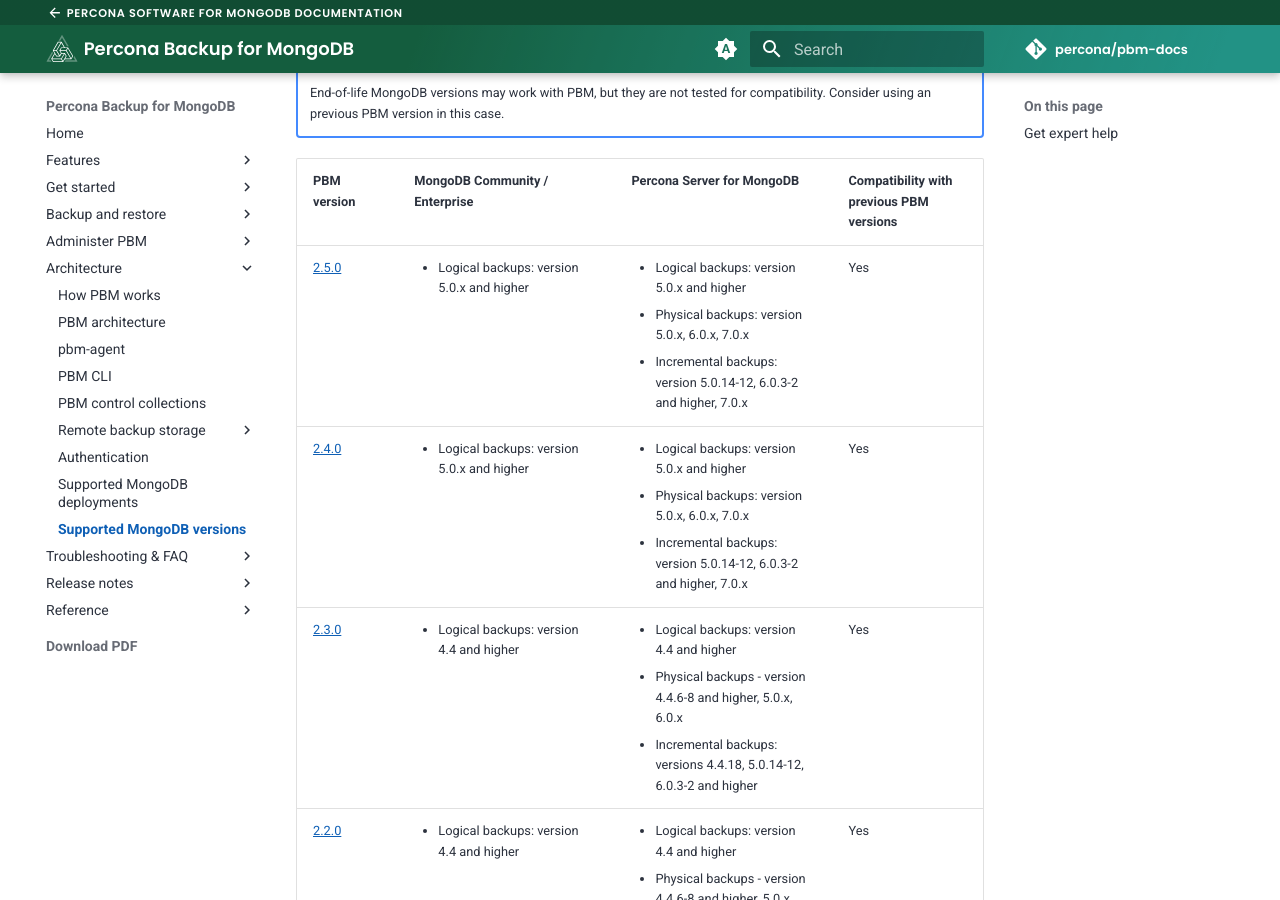
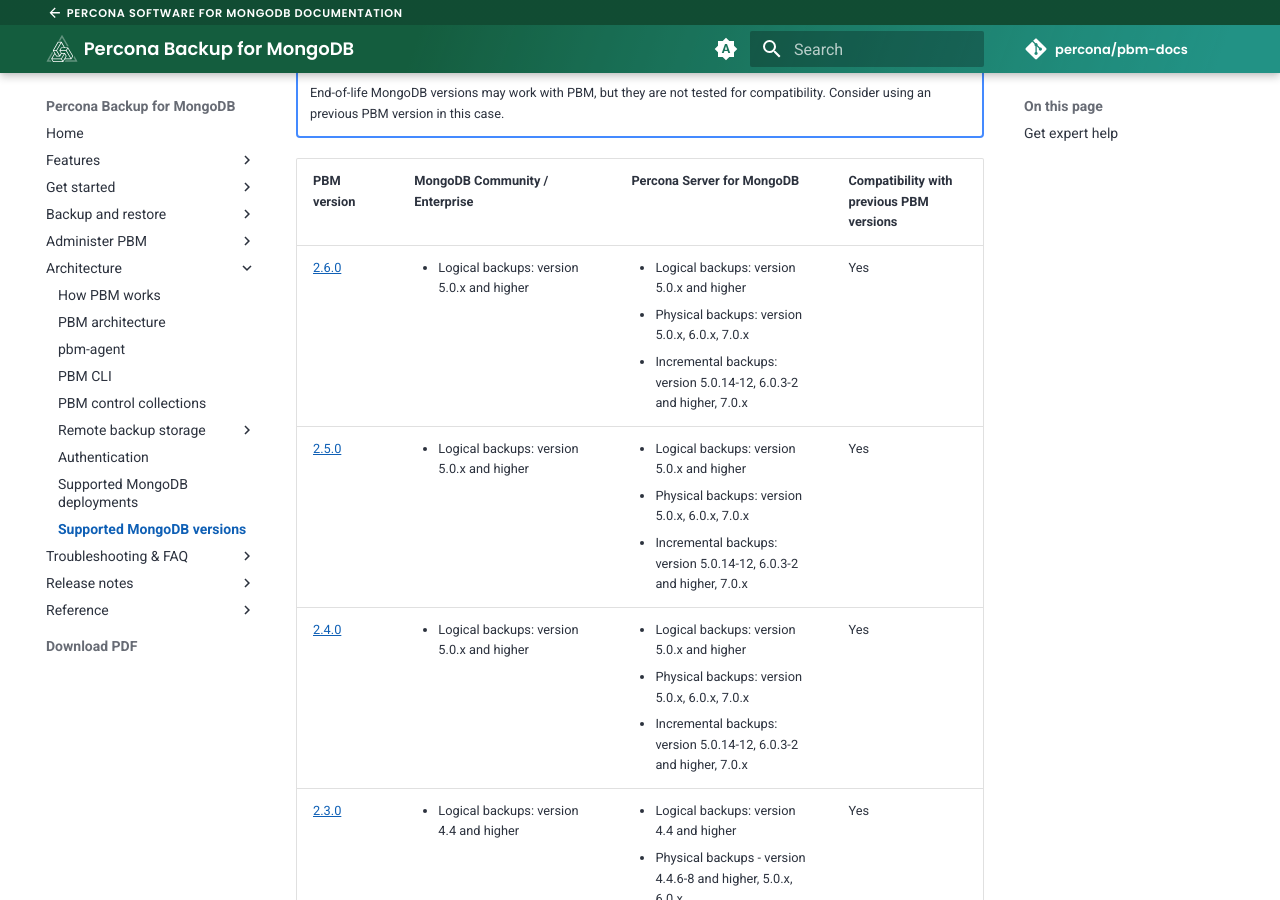
Before and after one commit to percona/pbm-docs, an MkDocs documentation site: the page built from docs/details/versions.md, in a window 1280 px wide and 900 px high, scrolled down 303 px. Built offline with MkDocs 1.6.1 and Material for MkDocs 9.7.7, drawn with Linux system fonts in a browser that asks for light colours; nearby versions of some CDN libraries; comment, search, counter and statistics services are not loaded.

Commit message:
Updated supported MongoDB versions table

```diff
--- a/docs/details/versions.md
+++ b/docs/details/versions.md
@@ -14,6 +14,7 @@
 
 | PBM version | MongoDB Community / Enterprise | Percona Server for MongoDB|Compatibility with previous PBM versions|
 | ----------- |------------------------------- | ------------------------- |----------------------------------------|
+| [2.6.0](../release-notes/2.6.0.md) | <ul><li>Logical backups: version 5.0.x and higher</li></ul> | <ul><li>Logical backups: version 5.0.x and higher</li><li>Physical backups: version 5.0.x, 6.0.x, 7.0.x</li><li>Incremental backups: version 5.0.14-12, 6.0.3-2 and higher, 7.0.x</li></ul> | Yes |
 | [2.5.0](../release-notes/2.5.0.md) | <ul><li>Logical backups: version 5.0.x and higher</li></ul> | <ul><li>Logical backups: version 5.0.x and higher</li><li>Physical backups: version 5.0.x, 6.0.x, 7.0.x</li><li>Incremental backups: version 5.0.14-12, 6.0.3-2 and higher, 7.0.x</li></ul> | Yes |
 | [2.4.0](../release-notes/2.4.0.md) | <ul><li>Logical backups: version 5.0.x and higher</li></ul> | <ul><li>Logical backups: version 5.0.x and higher</li><li>Physical backups: version 5.0.x, 6.0.x, 7.0.x</li><li>Incremental backups: version 5.0.14-12, 6.0.3-2 and higher, 7.0.x</li></ul>| Yes |
 | [2.3.0](../release-notes/2.3.0.md) | <ul><li>Logical backups: version 4.4 and higher</li></ul> | <ul><li>Logical backups: version 4.4 and higher</li><li>Physical backups - version 4.4.6-8 and higher, 5.0.x, 6.0.x</li><li>Incremental backups: versions 4.4.18, 5.0.14-12, 6.0.3-2 and higher</li></ul>| Yes |
```
